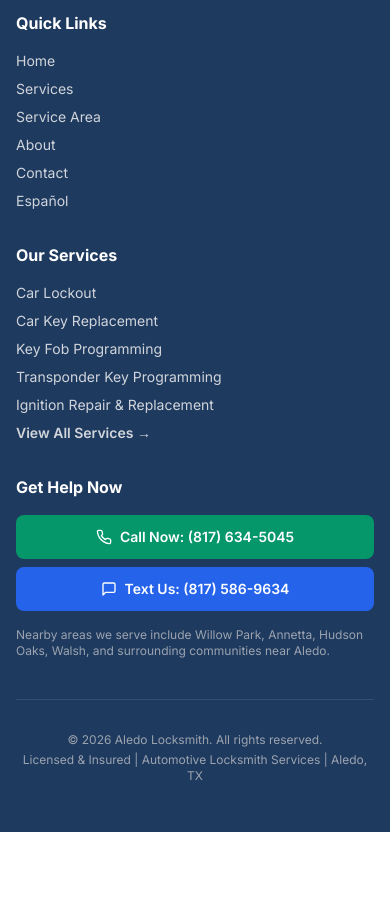
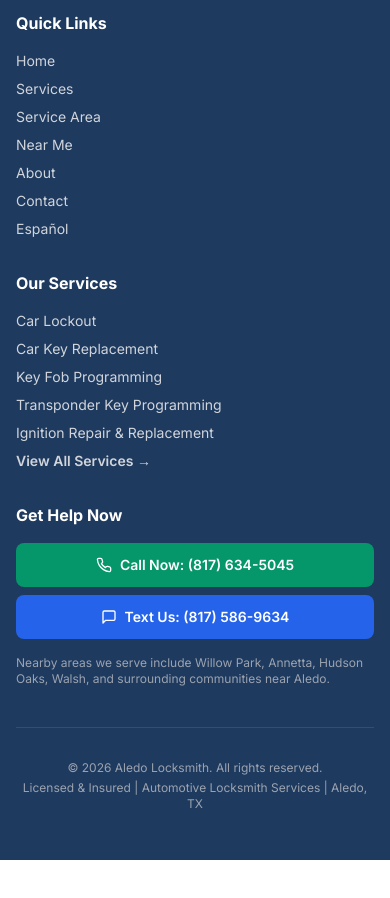
Before and after one commit to notyourbasiclocksmith/aledo-site, a Next.js app: page /en/services/car-lockout in a window 390 px wide. Shown: the part 8400-9298 px from the top of the page. Built offline with nearby package versions, Linux system fonts and the light colour scheme.

Commit message:
Add Near Me link to header nav, mobile nav, and footer quick links

```diff
--- a/components/Footer.tsx
+++ b/components/Footer.tsx
@@ -17,6 +17,7 @@ export default function Footer({ lang, dict }: FooterProps) {
     { href: prefix, label: dict.nav.home },
     { href: `${prefix}/${svcBase}`, label: dict.nav.services },
     { href: `${prefix}/${lang === 'en' ? 'service-area' : 'area-de-servicio'}`, label: dict.nav.serviceArea },
+    { href: `${prefix}/${lang === 'en' ? 'locksmith-near-me' : 'cerrajero-cerca-de-mi'}`, label: dict.nav.nearMe },
     { href: `${prefix}/${lang === 'en' ? 'about' : 'acerca'}`, label: dict.nav.about },
     { href: `${prefix}/${lang === 'en' ? 'contact' : 'contacto'}`, label: dict.nav.contact },
   ]
--- a/components/Header.tsx
+++ b/components/Header.tsx
@@ -84,6 +84,7 @@ export default function Header({ lang, dict }: HeaderProps) {
   const navLinks = [
     { href: prefix, label: dict.nav.home },
     { href: `${prefix}/${lang === 'en' ? 'service-area' : 'area-de-servicio'}`, label: dict.nav.serviceArea },
+    { href: `${prefix}/${lang === 'en' ? 'locksmith-near-me' : 'cerrajero-cerca-de-mi'}`, label: dict.nav.nearMe },
     { href: `${prefix}/${lang === 'en' ? 'about' : 'acerca'}`, label: dict.nav.about },
     { href: `${prefix}/${lang === 'en' ? 'contact' : 'contacto'}`, label: dict.nav.contact },
   ]
--- a/lib/dictionaries.ts
+++ b/lib/dictionaries.ts
@@ -9,6 +9,7 @@ export const dictionaries = {
       home: 'Home',
       services: 'Services',
       serviceArea: 'Service Area',
+      nearMe: 'Near Me',
       about: 'About',
       contact: 'Contact',
       callNow: 'Call Now',
@@ -149,6 +150,7 @@ export const dictionaries = {
       home: 'Inicio',
       services: 'Servicios',
       serviceArea: 'Área de Servicio',
+      nearMe: 'Cerca de Mí',
       about: 'Acerca de',
       contact: 'Contacto',
       callNow: 'Llamar',
```
